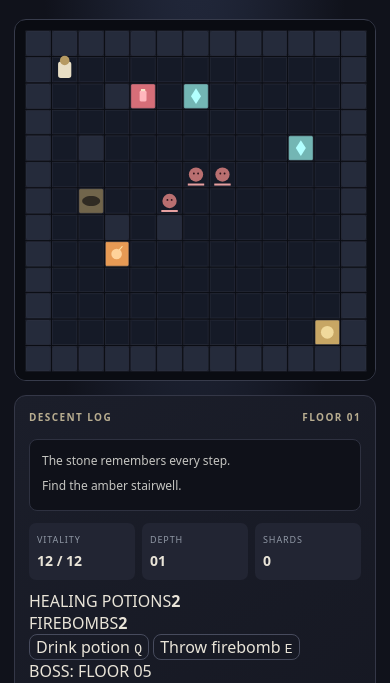
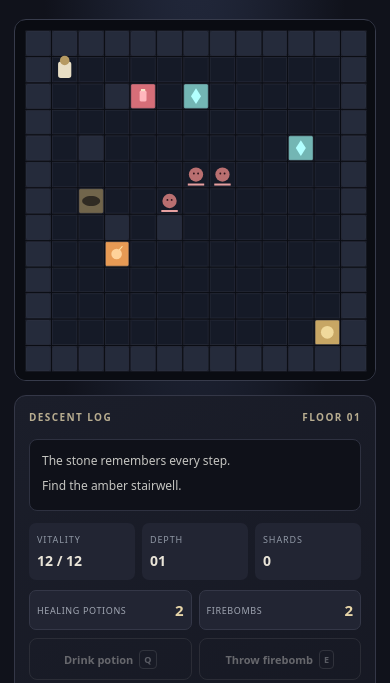
Before and after one commit to ballidan-blip/the-systemic-depths-, a website built with Vite: page index.html in a window 390 px wide. Shown: the part 89-772 px from the top of the page. Built offline with nearby package versions, Linux system fonts and the light colour scheme.

Commit message:
Style inventory and consumable controls for mobile

```diff
--- a/src/style.css
+++ b/src/style.css
@@ -25,3 +25,13 @@ button:hover{background:#383e51}button:active{transform:scale(.96)}button:focus-
 .below{display:grid;grid-template-columns:1fr 1fr;gap:14px;margin-top:14px}.below>div{padding:19px;background:#171a25;border:1px solid #303443;border-radius:10px}.below h2{font-size:17px;margin:8px 0}.below p{font-size:12px;line-height:1.65;color:#a7adba;margin:0}
 footer{margin-top:25px;padding-top:14px;border-top:1px solid #303443;display:flex;justify-content:space-between;gap:12px;color:#8f96a4;font-size:9px;letter-spacing:.16em}
 @media(max-width:760px){#app{padding:14px;padding-bottom:12px}.topbar{padding-bottom:16px}.game-frame{grid-template-columns:1fr}#game{min-height:0;aspect-ratio:1/1}.side-panel{padding:14px}.log{min-height:72px}.controls{margin:4px auto 12px}.controls button{width:55px;height:43px}.below{grid-template-columns:1fr}.below>div{padding:15px}.status{font-size:9px}.stats{margin-bottom:10px}}
+
+.inventory{display:grid;grid-template-columns:1fr 1fr;gap:7px;margin:0 0 8px}
+.inventory>div{padding:10px 9px;background:#222533;border:1px solid #343747;border-radius:7px;display:flex;justify-content:space-between;align-items:center;gap:8px}
+.inventory span{font-size:9px;color:#a0a6b2;letter-spacing:.07em}.inventory strong{font-size:15px;color:#e7d5a8}
+.item-actions{display:grid;grid-template-columns:1fr 1fr;gap:7px;margin-bottom:10px}
+.item-actions button{padding:10px 6px;font-size:11px;font-weight:750;display:flex;justify-content:center;align-items:center;gap:6px}
+.item-actions button:disabled{opacity:.38;cursor:not-allowed;filter:saturate(.4)}
+kbd{font:inherit;font-size:9px;padding:2px 4px;border:1px solid #565b6d;border-radius:4px;color:#c4c8d1}
+.boss-status{padding:9px 10px;border:1px solid #59436c;border-radius:7px;background:#251d30;color:#d7b3f5;font-size:10px;letter-spacing:.1em;font-weight:800;text-align:center;margin-bottom:12px}
+@media(max-width:760px){.item-actions button{min-height:42px}.inventory>div{padding:9px 7px}}
```
